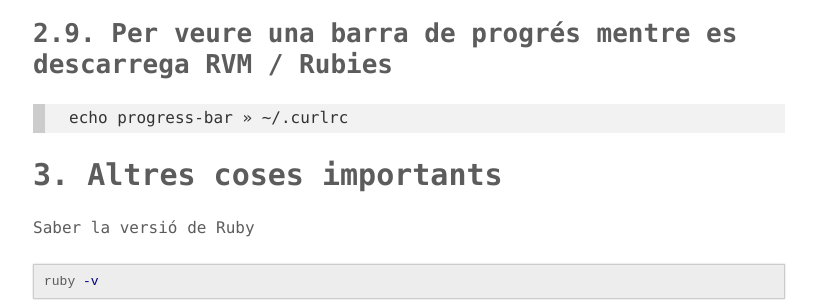
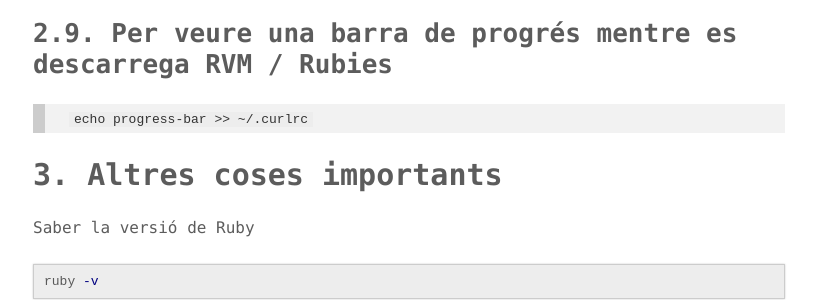
Before and after one commit to inclusa/ruby, a Jekyll site: the page built from _posts/2017-04-13-Install.md, in a window 1280 px wide and 900 px high, scrolled down 2643 px. Shown: the part 152-452 px from the top of the window, without its empty margins (231-1048 px from the left). Built offline with Jekyll 4.4.1, drawn with Linux system fonts in a browser that asks for light colours; comment, search, counter and statistics services are not loaded.

Commit message:
Revisió post install

```diff
--- a/_posts/2017-04-13-Install.md
+++ b/_posts/2017-04-13-Install.md
@@ -86,7 +86,7 @@ Es tracta d'una sèrie de gemmes generadores de Rails que vàren estar incorpora
 
 ## 2.9. Per veure una barra de progrés mentre es descarrega RVM / Rubies ##
 
-> echo progress-bar >> ~/.curlrc
+> `echo progress-bar >> ~/.curlrc`
 
 # 3. Altres coses importants #
 
```
